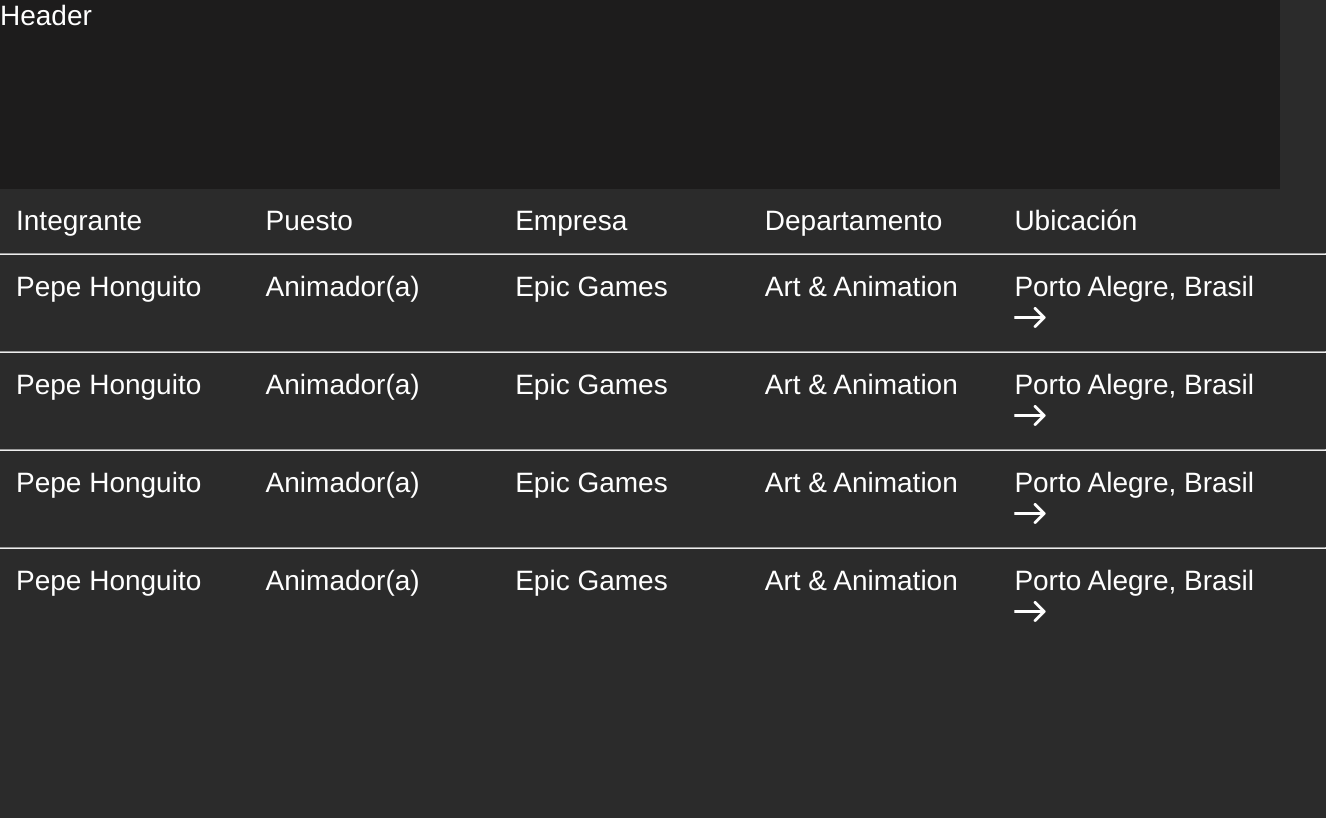
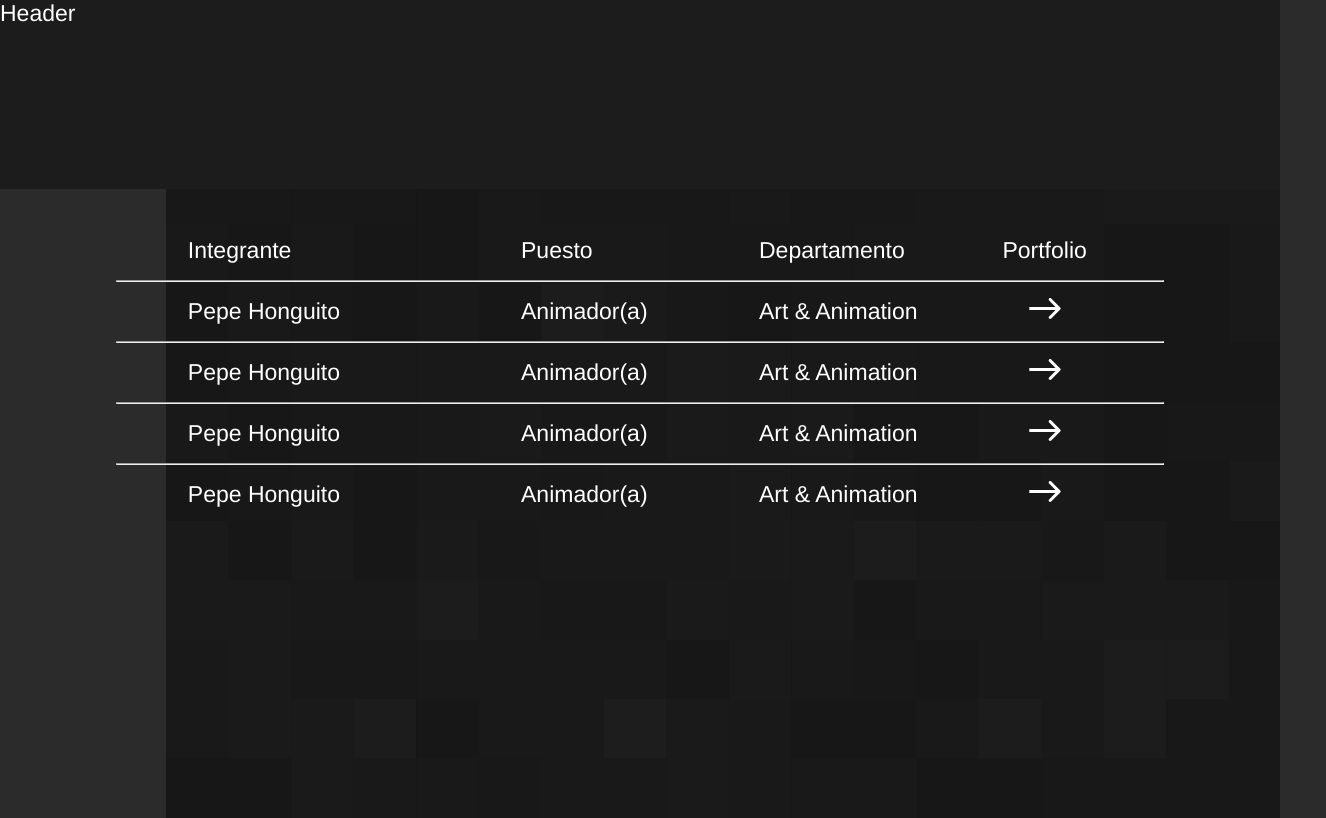
Before and after one commit to martinvarela206/sanjuantec-jam2023, a plain HTML site: page portfolio.html in a window 1280 px wide. Shown: the whole page, 1326 px wide, since content can reach past the window. Drawn offline with Linux system fonts and the light colour scheme; a web font is replaced by a local one.

Commit message:
Algunos cambios en Portfolios y background

```diff
--- a/portfolio.html
+++ b/portfolio.html
@@ -4,50 +4,49 @@
       <meta charset="UTF-8" />
       <meta name="viewport" content="widp=device-widp, initial-scale=1.0" />
       <link rel="stylesheet" href="styles/style.css" />
+      <link rel="preconnect" href="https://fonts.googleapis.com">
+      <link rel="preconnect" href="https://fonts.gstatic.com" crossorigin>
+      <link href="https://fonts.googleapis.com/css2?family=Inria+Sans:wght@300&display=swap" rel="stylesheet">
       <title>Document</title>
    </head>
    <body>
       <header>Header</header>
-      <main class="portfolios-container">
-         <section class="portfolios">
-            <article>
+      <main class="main-container">
+         <div class="background"></div>
+         <section class="portfolios-container">
+            <article class="portfolio-row">
                <p>Integrante</p>
                <p>Puesto</p>
-               <p>Empresa</p>
                <p>Departamento</p>
-               <p>Ubicación</p>
+               <p>Portfolio</p>
             </article>
             <hr>
-            <article>
+            <article class="portfolio-row">
                <p>Pepe Honguito</p>
                <p>Animador(a)</p>
-               <p>Epic Games</p>
                <p>Art & Animation</p>
-               <p>Porto Alegre, Brasil <button class="arrow"><img src="assets/arrow.svg" alt="->" /></button></p>
+               <p><button class="arrow"><img src="assets/arrow.svg" alt="->" /></button></p>
             </article>
             <hr>
-            <article>
+            <article class="portfolio-row">
                <p>Pepe Honguito</p>
                <p>Animador(a)</p>
-               <p>Epic Games</p>
                <p>Art & Animation</p>
-               <p>Porto Alegre, Brasil <button class="arrow"><img src="assets/arrow.svg" alt="->" /></button></p>
+               <p><button class="arrow"><img src="assets/arrow.svg" alt="->" /></button></p>
             </article>
             <hr>
-            <article>
+            <article class="portfolio-row">
                <p>Pepe Honguito</p>
                <p>Animador(a)</p>
-               <p>Epic Games</p>
                <p>Art & Animation</p>
-               <p>Porto Alegre, Brasil <button class="arrow"><img src="assets/arrow.svg" alt="->" /></button></p>
+               <p><button class="arrow"><img src="assets/arrow.svg" alt="->" /></button></p>
             </article>
             <hr>
-            <article>
+            <article class="portfolio-row">
                <p>Pepe Honguito</p>
                <p>Animador(a)</p>
-               <p>Epic Games</p>
                <p>Art & Animation</p>
-               <p>Porto Alegre, Brasil <button class="arrow"><img src="assets/arrow.svg" alt="->" /></button></p>
+               <p><button class="arrow"><img src="assets/arrow.svg" alt="->" /></button></p>
             </article>
          </section>
       </main>
--- a/styles/main.css
+++ b/styles/main.css
@@ -1,4 +1,18 @@
-main{
-   background-color: #2B2B2B;
-   color: #FFFFFF;
+.main-container{
+   display:flex;
+   justify-content: center;
+   align-items: center;
+   margin-top: 48px;
+   position: relative;
 }
+
+.background{
+   background-image: url("../assets/fondo-web.svg");
+   background-size: cover;
+   background-repeat: no-repeat;
+   width: 1114px;
+   height: 891px;
+   position: absolute;
+   right: 0;
+   z-index: -1000;
+}
--- a/styles/portfolios.css
+++ b/styles/portfolios.css
@@ -1,26 +1,30 @@
-main.portfolios-container{
-   display:flex;
-   justify-content: center;
-   align-items: center;
-   margin: 16px;
-}
-
-.portfolios{
-   width: 1384px;
+.portfolios-container{
+   width: 952px;
    display: flex;
    flex-direction: column;
    gap: 16px;
 }
 
-.portfolios article{
-   display: flex;
-}
-
-.portfolios p{
-   flex: 1;
-}
-
-.portfolios hr{
+.portfolios-container hr{
    width: 110%;
    align-self: center;
 }
+
+.portfolio-row{
+   display: flex;
+   flex-direction: row;
+   justify-content: space-around;
+}
+
+.portfolio-row>p:first-child{
+   width: calc(100%/10*3);
+}
+
+.portfolio-row>p:not(:last-child):not(:first-child){
+   width: calc(100%/10*2);
+}
+
+.portfolio-row>p:last-child{
+   width: calc(100%/10*1);
+   text-align: center;
+}
--- a/styles/style.css
+++ b/styles/style.css
@@ -10,7 +10,8 @@
 }
 
 body{
-   font-family: 'Iniria Sans', Helvetica, sans-serif;
-   font-size: 28px;
+   font-family: 'Inria Sans', Helvetica, sans-serif;
+   font-size: 23px;
    background-color: #2B2B2B;
+   color: #FFFFFF;
 }
```
Also changed, not shown: assets/fondo-web.svg (added), 2 other files.
